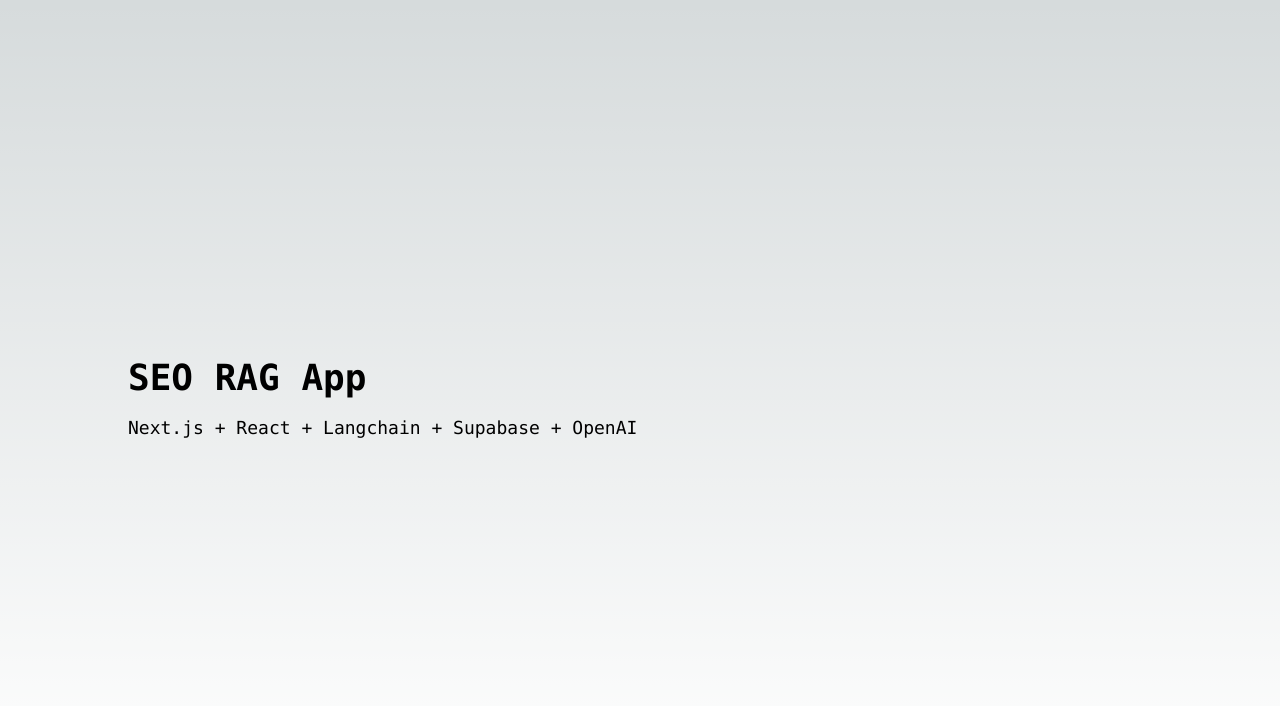
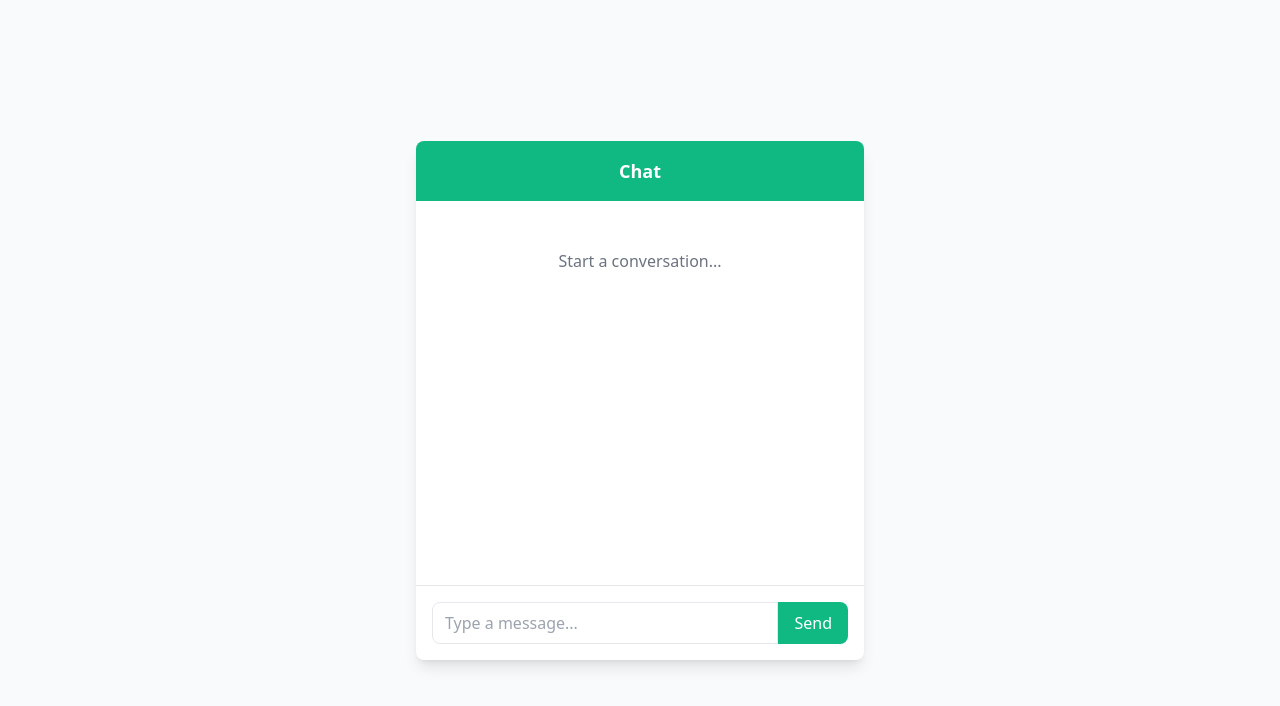
Before and after one commit to v-olya/RAG-LangGraph-SEO-assistant, a Next.js app: page / in a window 1280 px wide. Shown: the top 706 px of the page. Built offline with nearby package versions, Linux system fonts and the light colour scheme.

Commit message:
add chat component to the main page

```diff
--- a/src/app/page.tsx
+++ b/src/app/page.tsx
@@ -1,12 +1,9 @@
+import Chat from "@/components/Chat";
+
 export default function Home() {
   return (
-    <main className="flex min-h-screen flex-col items-center justify-center p-24">
-      <div className="z-10 max-w-5xl w-full items-center justify-between font-mono text-sm">
-        <h1 className="text-4xl font-bold mb-4">SEO RAG App</h1>
-        <p className="text-lg">
-          Next.js + React + Langchain + Supabase + OpenAI
-        </p>
-      </div>
+    <main className="flex min-h-screen flex-col items-center justify-center p-4 bg-gray-50">
+      <Chat />
     </main>
-  )
+  );
 }
--- /dev/null
+++ b/src/components/Chat.tsx
@@ -0,0 +1,27 @@
+export default function Chat() {
+  return (
+    <div className="w-full max-w-md bg-white rounded-lg shadow-lg overflow-hidden">
+      <div className="bg-emerald-500 text-white p-4 text-center">
+        <h1 className="text-lg font-semibold">Chat</h1>
+      </div>
+      <div className="h-96 p-4 overflow-y-auto">
+        {/* Chat messages will go here */}
+        <div className="text-center text-gray-500 mt-8">
+          Start a conversation...
+        </div>
+      </div>
+      <div className="p-4 border-t">
+        <div className="flex">
+          <input
+            type="text"
+            placeholder="Type a message..."
+            className="flex-1 px-3 py-2 border rounded-l-lg focus:outline-none focus:ring-2 focus:ring-emerald-500"
+          />
+          <button className="bg-emerald-500 text-white px-4 py-2 rounded-r-lg hover:bg-emerald-600 focus:outline-none focus:ring-2 focus:ring-emerald-500">
+            Send
+          </button>
+        </div>
+      </div>
+    </div>
+  );
+}
```
